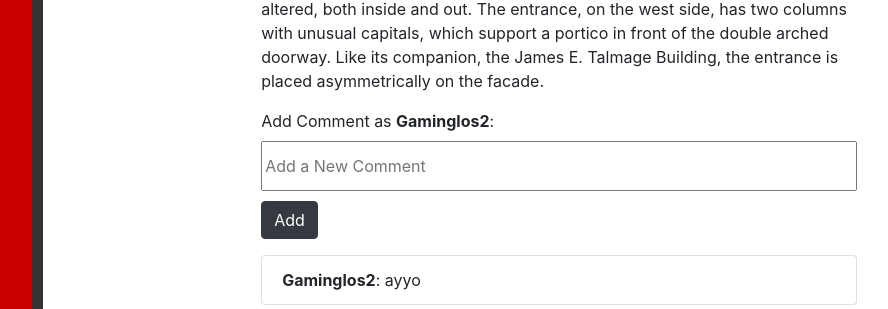
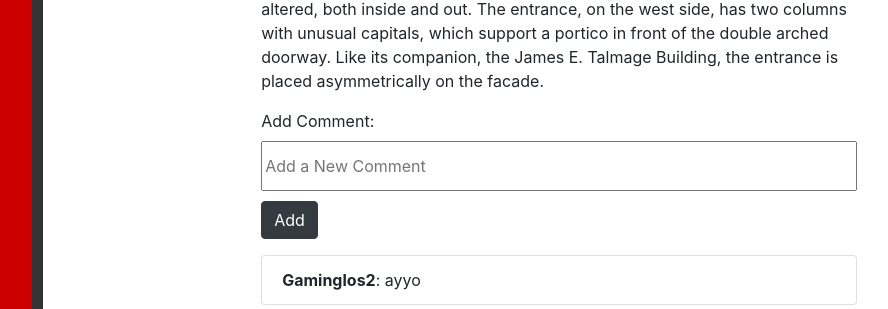
Before and after one commit to Tristanon/Udex-building-project, a Django app: page /listing/1 in a window 1280 px wide. Shown: the part 883-1192 px from the top of the page, without its empty margins (205-1093 px from the left). Run offline with Django 3.2, Linux system fonts and the light colour scheme; a user stored in the database is signed in; data comes from the database, SQL or seed files in the repository; some libraries are stand-ins or nearby versions.

Commit message:
delete current user

```diff
--- a/encyclopedia/templates/encyclopedia/listing.html
+++ b/encyclopedia/templates/encyclopedia/listing.html
@@ -20,7 +20,7 @@
         <form action="{% url 'addComment' id=listing.id %}" method="POST" id="comment">
             {% csrf_token %}
             <div class="form-group">
-                <label for="price" class="form-label">Add Comment as <strong>{{listing.author}}</strong>:</label>
+                <label for="price" class="form-label">Add Comment:</label>
                 <input style="width: 100%; height: 50px; text-align: justify; margin-bottom: 10px;" type="text"  name="newComment" placeholder="Add a New Comment">
                 <button type="submit" class="btn btn-dark">Add</button>
             </div>
```
